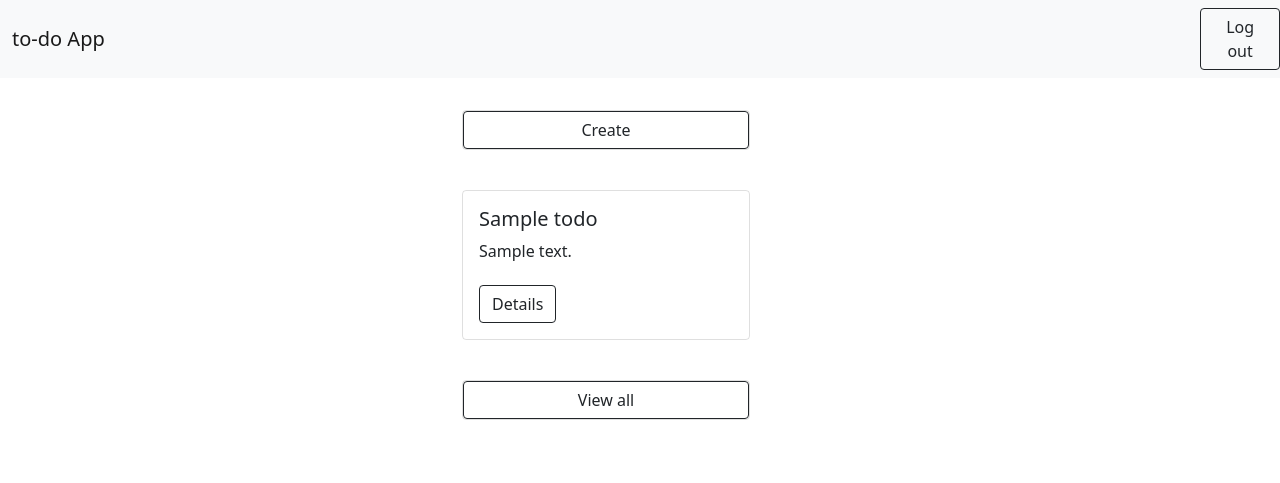
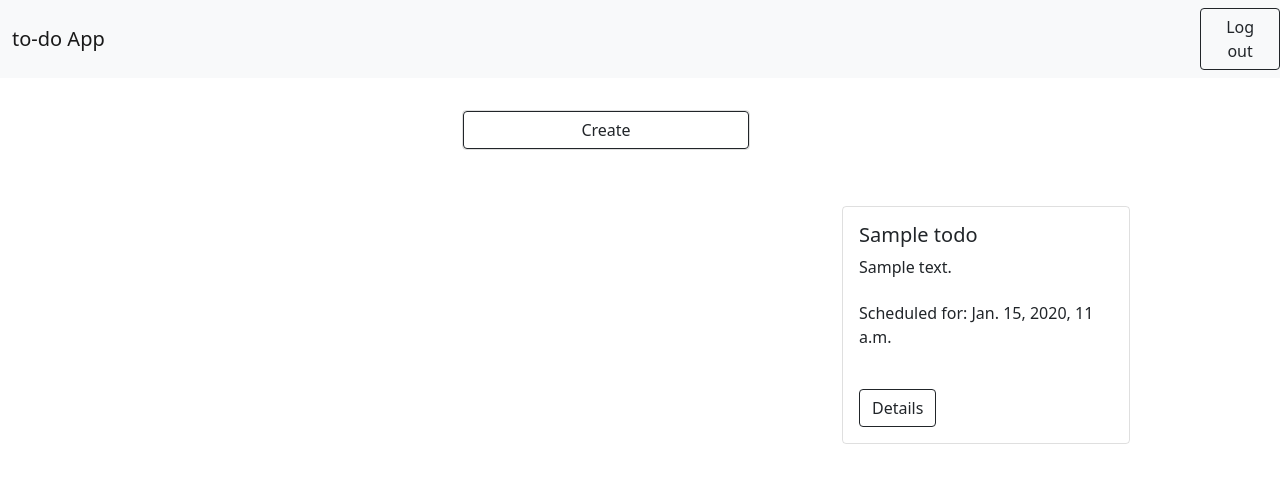
Before and after one commit to kczub/todo-app, a Django app: page /todo/profile/ in a window 1280 px wide. Shown: the top 483 px of the page. Run offline with Django 4.2, Linux system fonts and the light colour scheme; a user stored in the database is signed in; tables that the repository leaves empty hold one stand-in row (values such as "Sample post").

Commit message:
Added model field, updated profile view

```diff
--- a/todo/admin.py
+++ b/todo/admin.py
@@ -4,10 +4,10 @@ from .models import Todo
 
 class TodoAdmin(admin.ModelAdmin):
     fieldsets = [
-        (None, {'fields': ['title', 'content']}),
+        (None, {'fields': ['title', 'content', 'future_date']}),
     ]
 
-    list_display = ['title', 'content', 'timestamp', 'updated']
-    list_filter = ['updated']
+    list_display = ['title', 'content', 'timestamp', 'future_date']
+    list_filter = ['timestamp']
 
 admin.site.register(Todo, TodoAdmin)
--- a/todo/forms.py
+++ b/todo/forms.py
@@ -11,7 +11,8 @@ class TodoForm(forms.ModelForm):
         data = self.cleaned_data
         title = data.get('title')
         content = data.get('content')
-        qs = Todo.objects.filter(title__icontains=title)
+
+        # qs = Todo.objects.filter(title__icontains=title)
         # if qs.exists():
         #     self.add_error('title', f"\"{title}\" already exists.") # field error - better for specific fields
         if 'dupa' in title.lower() or 'dupa' in content.lower():
--- a/todo/models.py
+++ b/todo/models.py
@@ -1,10 +1,15 @@
 from django.db import models
+from django.utils import timezone
 
 class Todo(models.Model):
     title = models.CharField(max_length=30)
     content = models.TextField()
+    future_date = models.DateTimeField(null=True)
     timestamp = models.DateTimeField(auto_now_add=True)
     updated = models.DateTimeField(auto_now=True)
 
+    def valid_future_date(self):
+        return self.future_date > timezone.now()
+
     def __str__(self) -> str:
         return self.title
--- a/todo/templates/todo/create.html
+++ b/todo/templates/todo/create.html
@@ -1,7 +1,6 @@
 {% extends 'todo/base.html' %}
 
 {% block content %}
-
 
 <form action="{% url 'todo:create' %}" method="post">
     {% csrf_token %}
@@ -16,5 +15,4 @@
     <button class="btn btn-outline-dark" type="submit">Create</button>
 </form>
 
-
 {% endblock content %}
--- a/todo/templates/todo/profile.html
+++ b/todo/templates/todo/profile.html
@@ -22,44 +22,41 @@
 </div>
 <br>
 <div class="container">
-    {% for todo in todo_list %}
     <div class="row mt-3">
         <div class="col">
 
         </div>
         <div class="col">
-            <div class="card bg-transparent text-dark" style="width: 18rem;">
+            {% for todo in todo_list %}
+            <div class="card bg-transparent text-dark mt-3" style="width: 18rem;">
                 <!-- <img src="..." class="card-img-top" alt="..."> -->
                 <div class="card-body">
                     <h5 class="card-title">{{ todo.title }}</h5>
                     <p class="card-text d-inline-block text-truncate" style="max-width: 150px;">{{ todo.content }}</p>
+                    {% if todo.future_date %}
+                    <p class="card-text">Scheduled for: {{ todo.future_date }}</p>
+                    {% endif %}
                     <br>
                     <a href="{% url 'todo:detail' todo.id %}" class="btn btn-outline-dark">Details</a>
                 </div>
             </div>
+            {% endfor %}
         </div>
         <div class="col">
-
-        </div>
-    </div>
-    {% endfor %}
-</div>
-<br>
-<div class="container">
-    <div class="row mt-3">
-        <div class="col">
-
-        </div>
-        <div class="col mb-3">
-            <div class="card bg-transparent text-dark" style="width: 18rem;">
+            {% for todo in scheduled %}
+            <div class="card bg-transparent text-dark mt-3" style="width: 18rem;">
                 <!-- <img src="..." class="card-img-top" alt="..."> -->
-                <!-- <div class="card-body"> -->
-                    <a href="#" class="btn btn-outline-dark">View all</a>
-                <!-- </div> -->
+                <div class="card-body">
+                    <h5 class="card-title">{{ todo.title }}</h5>
+                    <p class="card-text d-inline-block text-truncate" style="max-width: 150px;">{{ todo.content }}</p>
+                    {% if todo.future_date %}
+                    <p class="card-text">Scheduled for: {{ todo.future_date }}</p>
+                    {% endif %}
+                    <br>
+                    <a href="{% url 'todo:detail' todo.id %}" class="btn btn-outline-dark">Details</a>
+                </div>
             </div>
-        </div>
-        <div class="col">
-
+            {% endfor %}
         </div>
     </div>
 </div>
--- a/todo/urls.py
+++ b/todo/urls.py
@@ -1,6 +1,6 @@
 from django.urls import path
 
-from todo.views import index, ProfileView, DetailView, create, update, delete
+from todo.views import index, profile, DetailView, create, update, delete
 
 app_name = 'todo'
 urlpatterns = [
@@ -9,5 +9,5 @@ urlpatterns = [
     path('create/', create, name='create'),
     path('<int:todo_id>/update/', update, name='update'),
     path('<int:todo_id>/delete/', delete, name='delete'),
-    path('profile/', ProfileView.as_view(), name='profile')
+    path('profile/', profile, name='profile')
 ]
--- a/todo/views.py
+++ b/todo/views.py
@@ -1,8 +1,7 @@
-from django.contrib.auth.mixins import LoginRequiredMixin
 from django.contrib.auth.decorators import login_required
 from django.shortcuts import get_object_or_404, render, redirect
 from django.urls import reverse
-from django.views import generic, View
+from django.views import generic
 
 from todo.models import Todo
 from todo.forms import TodoForm
@@ -11,13 +10,16 @@ def index(request):
     return render(request, 'todo/index.html', {})
 
 
-class ProfileView(LoginRequiredMixin, generic.ListView):
-    login_url = '/login/'
-    template_name = 'todo/profile.html'
-    context_object_name = 'todo_list'
-
-    def get_queryset(self):
-        return Todo.objects.order_by('-updated')
+@login_required
+def profile(request):
+    obj_list = Todo.objects.filter(future_date__isnull=True).order_by('-updated')
+    scheduled = Todo.objects.filter(future_date__isnull=False).order_by('-updated')
+    context = {
+        'todo_list': obj_list,
+        'scheduled': scheduled
+    }
+    print(context)
+    return render(request, 'todo/profile.html', context)
 
 
 class DetailView(generic.DetailView):
```
Also changed, not shown: todo/templates/todo/delete.html (+2 -15 lines), todo/templates/todo/detail.html (+3 -12 lines), todo/migrations/0009_todo_future_date.py (added).
